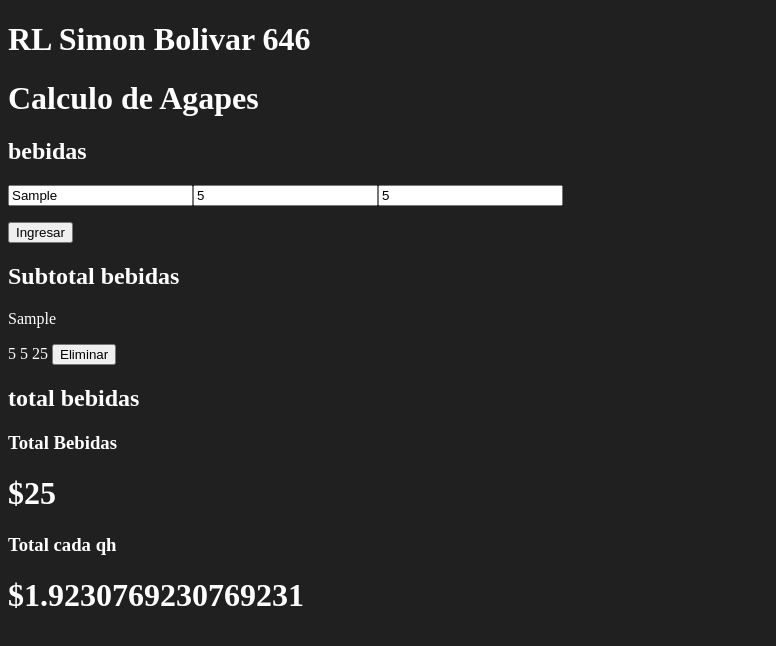
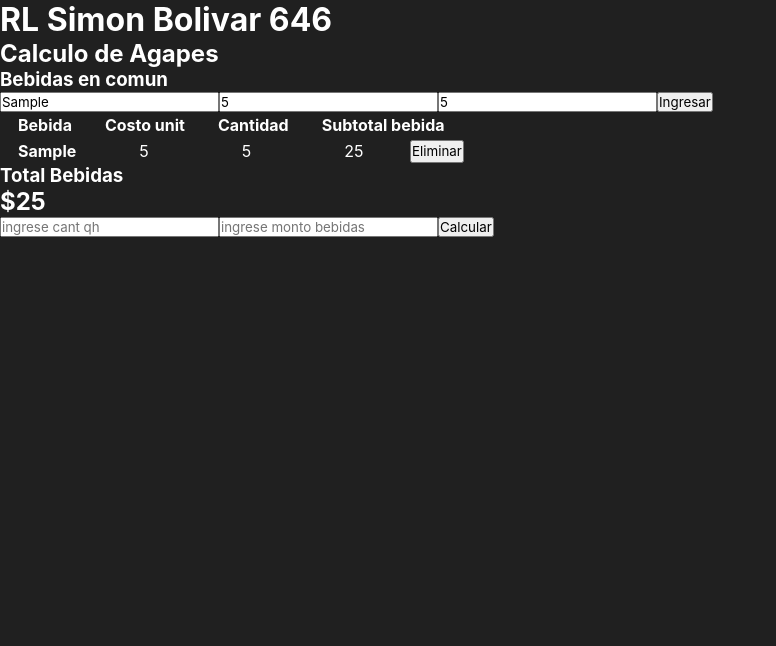
Before and after one commit to elifred2022/agapes, a React (Create React App) app: page / in a window 1280 px wide. Both pictures are taken after typing "Sample", "5", "5" into the empty fields and a click on the button "Ingresar". Shown: the top 646 px of the page, without its empty margins (0-776 px from the left). Built offline with nearby package versions, Linux system fonts and the light colour scheme.

Commit message:
use el props hijos para poder usar misma funcion en un solo componente balance

```diff
--- a/src/App.js
+++ b/src/App.js
@@ -15,13 +15,10 @@ function App() {
   return (
     <GlobalProvider>
       <Header />
-      <h1>Calculo de Agapes</h1>
-      <h2>bebidas</h2>
+      <h3>Bebidas en comun</h3>
+      <TransactionBebidas />
 
-      <TransactionBebidas />
-      <h2>Subtotal bebidas</h2>
       <TransactionListBebidas />
-      <h2>total bebidas</h2>
       <BalanceBebidas />
     </GlobalProvider>
   );
--- a/src/components/Header.js
+++ b/src/components/Header.js
@@ -2,6 +2,7 @@ function Header() {
   return (
     <div>
       <h1>RL Simon Bolivar 646</h1>
+      <h2>Calculo de Agapes</h2>
     </div>
   );
 }
--- a/src/components/transactions/bebidas/BalanceBebidas.js
+++ b/src/components/transactions/bebidas/BalanceBebidas.js
@@ -1,5 +1,6 @@
 import React from "react";
 import { useGlobalState } from "../../../context/GlobalState";
+import { useState } from "react";
 
 function Balance() {
   const { transactionsBebidas } = useGlobalState();
@@ -12,21 +13,54 @@ function Balance() {
     (transactionsBebidas) => transactionsBebidas.subAmountBebida
   );
 
-  //const totalBebidas = amountBebida * cantBebida;
-
   const totalBebidas = subAmountBebida.reduce((acc, item) => (acc += item), 0);
-
-  const totalcadaQh = totalBebidas / 13;
 
   return (
     <div>
       <h3>Total Bebidas</h3>
-      <h1>${totalBebidas} </h1>
-
-      <h3>Total cada qh</h3>
-      <h1>${totalcadaQh} </h1>
+      <h2>${totalBebidas} </h2>
+      <PorQh />
     </div>
   );
 }
 
 export default Balance;
+
+function PorQh(props) {
+  //const { addTransaction } = useGlobalState();
+  const [cantQh, setCantQh] = useState();
+  const [amountCqh, setAmountCqh] = useState();
+  const [calcCadaQh, setCalcCadaQh] = useState();
+
+  const onSubmit = (e) => {
+    e.preventDefault();
+    const calc = (cantQh, amountCqh) => {
+      calcCadaQh = cantQh / amountCqh;
+    };
+    console.log(cantQh, amountCqh, calcCadaQh, calc);
+  };
+
+  return (
+    <div>
+      <form className="formIngreso__bebida" onSubmit={onSubmit}>
+        <input
+          type="number"
+          step="0.01"
+          placeholder="ingrese cant qh"
+          onChange={(e) => setCantQh(e.target.value)}
+        />
+
+        <input
+          type="number"
+          step="0.01"
+          placeholder="ingrese monto bebidas"
+          onChange={(e) => setAmountCqh(e.target.value)}
+        />
+
+        <button>Calcular</button>
+
+        <p> </p>
+      </form>
+    </div>
+  );
+}
--- a/src/components/transactions/bebidas/TransactionBebidas.js
+++ b/src/components/transactions/bebidas/TransactionBebidas.js
@@ -8,40 +8,44 @@ function TransactionBebidas() {
   const [cantBebida, setCantBebida] = useState();
   const [amountBebida, setAmountBebida] = useState();
   const [subAmountBebida, setSubAmountBebida] = useState();
+  const [cantQh, setCantQh] = useState();
 
   const onSubmit = (e) => {
     e.preventDefault();
     addTransaction({
       id: window.crypto.randomUUID(), // esto genera ID automaticamente
+      cantQh,
       bebida,
       cantBebida,
       amountBebida: +amountBebida,
       subAmountBebida: +amountBebida * cantBebida,
     });
-    console.log(bebida, cantBebida, amountBebida, subAmountBebida);
+    console.log(cantQh, bebida, cantBebida, amountBebida, subAmountBebida);
   };
 
   return (
     <div>
-      <form onSubmit={onSubmit}>
+      <form className="formIngreso__bebida" onSubmit={onSubmit}>
         <input
           type="text"
           placeholder="Ingrese bebida"
           onChange={(e) => setBebida(e.target.value)}
         />
+
+        <input
+          type="number"
+          step="0.01"
+          placeholder="ingrese valor de bebida"
+          onChange={(e) => setAmountBebida(e.target.value)}
+        />
+
         <input
           type="number"
           step="0.01"
           placeholder="ingrese cantidad bebidas"
           onChange={(e) => setCantBebida(e.target.value)}
         />
-        <input
-          type="number"
-          step="0.01"
-          placeholder="ingrese valor de bebida"
-          onChange={(e) => setAmountBebida(e.target.value)}
-        />
-        <p onChange={(e) => setSubAmountBebida(e.target.value)}></p>
+
         <button>Ingresar</button>
       </form>
     </div>
@@ -49,3 +53,9 @@ function TransactionBebidas() {
 }
 
 export default TransactionBebidas;
+
+/*  <input
+        type="number"
+        placeholder="Ingrese cant qh"
+        onChange={(e) => setCantQh(e.target.value)}
+      /> */
--- a/src/components/transactions/bebidas/TransactionListBebidas.js
+++ b/src/components/transactions/bebidas/TransactionListBebidas.js
@@ -1,17 +1,25 @@
+import { useState } from "react";
 import { useGlobalState } from "../../../context/GlobalState";
 
 function TransactionListBebidas() {
   const { transactionsBebidas, deleteTransaction } = useGlobalState();
+  const [cantQh, setCantQh] = useState();
 
   return (
     <div>
+      <div className="formCabecera">
+        <b>Bebida</b>
+        <b>Costo unit</b>
+        <b>Cantidad</b>
+        <b>Subtotal bebida</b>
+      </div>
       {transactionsBebidas.map((transactionsBebidas) => (
-        <div key={transactionsBebidas.id}>
-          <p>{transactionsBebidas.bebida} </p>
+        <div className="formBebidas" key={transactionsBebidas.id}>
+          <b>{transactionsBebidas.bebida} </b>
+
+          <span>{transactionsBebidas.amountBebida} </span>
 
           <span>{transactionsBebidas.cantBebida} </span>
-
-          <span>{transactionsBebidas.amountBebida} </span>
 
           <span>{transactionsBebidas.subAmountBebida} </span>
 
--- a/src/index.css
+++ b/src/index.css
@@ -1,4 +1,92 @@
+* {
+  margin: 0;
+  padding: 0;
+  font-family: -apple-system, BlinkMacSystemFont, 'Segoe UI', 'Roboto', 'Oxygen',
+    'Ubuntu', 'Cantarell', 'Fira Sans', 'Droid Sans', 'Helvetica Neue',
+    sans-serif;
+  -webkit-font-smoothing: antialiased;
+  -moz-osx-font-smoothing: grayscale;
+}
+
+code {
+  font-family: source-code-pro, Menlo, Monaco, Consolas, 'Courier New',
+    monospace;
+}
+
+.App {
+  max-width: 1550px;
+  width: 100%;
+  min-height: 100vh;
+  margin: 0 auto;
+  box-sizing: 0 5px 6px #08a05ca4;
+  padding: 0 15px;
+  box-sizing: border-box;
+}
+
+
 body {
   background: #202020;
   color: white;
 }
+
+/**************************************
+
+.encabezado_ingreso {
+  display: flex;
+  padding: 1.5px;
+  box-sizing: border-box;
+}
+
+.encabezado_ingreso b {
+  display: flex;
+  padding: 1.5px;
+  margin-right: 25px;
+  margin-left: 25px;
+  box-sizing: border-box;
+}
+
+.formIngreso__bebida {
+  display: flex;
+  padding: 1.5px;
+  margin-right: 25px;
+  margin-left: 25px;
+  box-sizing: border-box;
+}
+
+/*******************************************/
+
+.formCabecera {
+  display: flex;
+  padding: 1.5px;
+  box-sizing: border-box;
+}
+
+.formCabecera b {
+  display: flex;
+  padding: 1.5px;
+  margin-right: 15px;
+  margin-left: 15px;
+  box-sizing: border-box;
+}
+
+.formBebidas {
+  display: flex;
+  padding: 1.5px;
+  box-sizing: border-box;
+}
+
+.formBebidas b {
+  display: flex;
+  padding: 1.5px;
+  margin-right: 15px;
+  margin-left: 15px;
+  box-sizing: border-box;
+}
+
+.formBebidas span {
+  display: flex;
+  padding: 1.5px;
+  margin-right: 45px;
+  margin-left: 45px;
+  box-sizing: border-box;
+}
```
